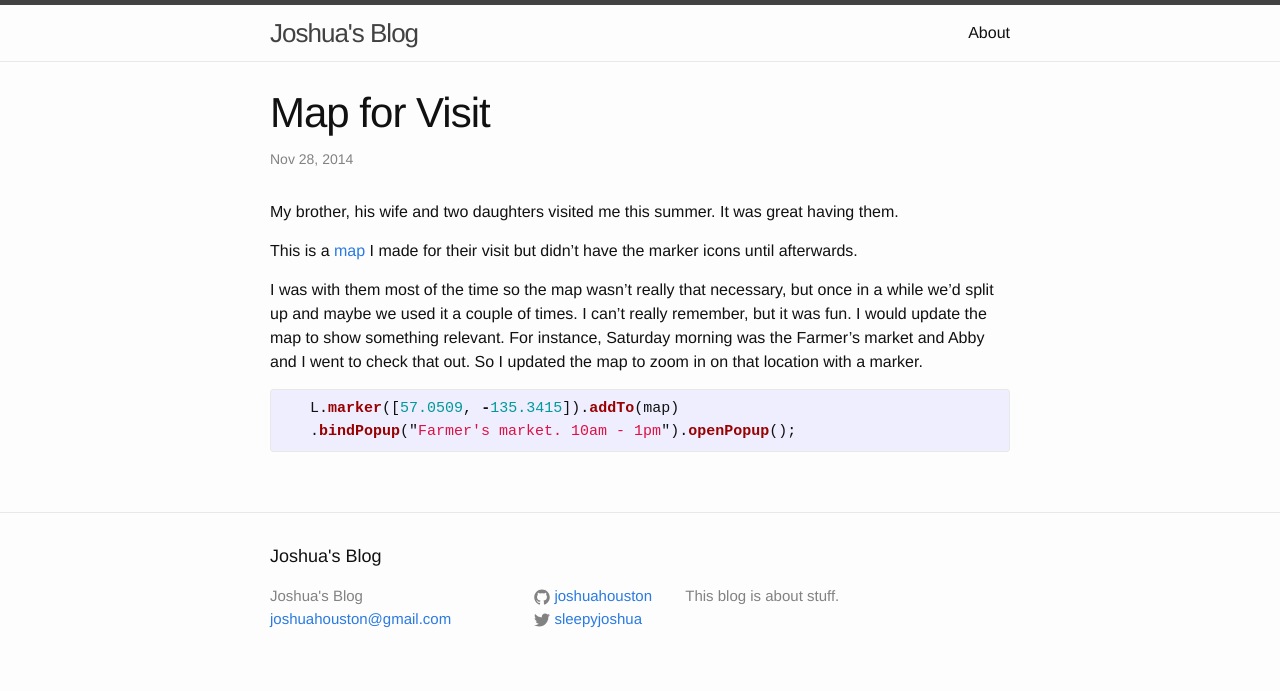
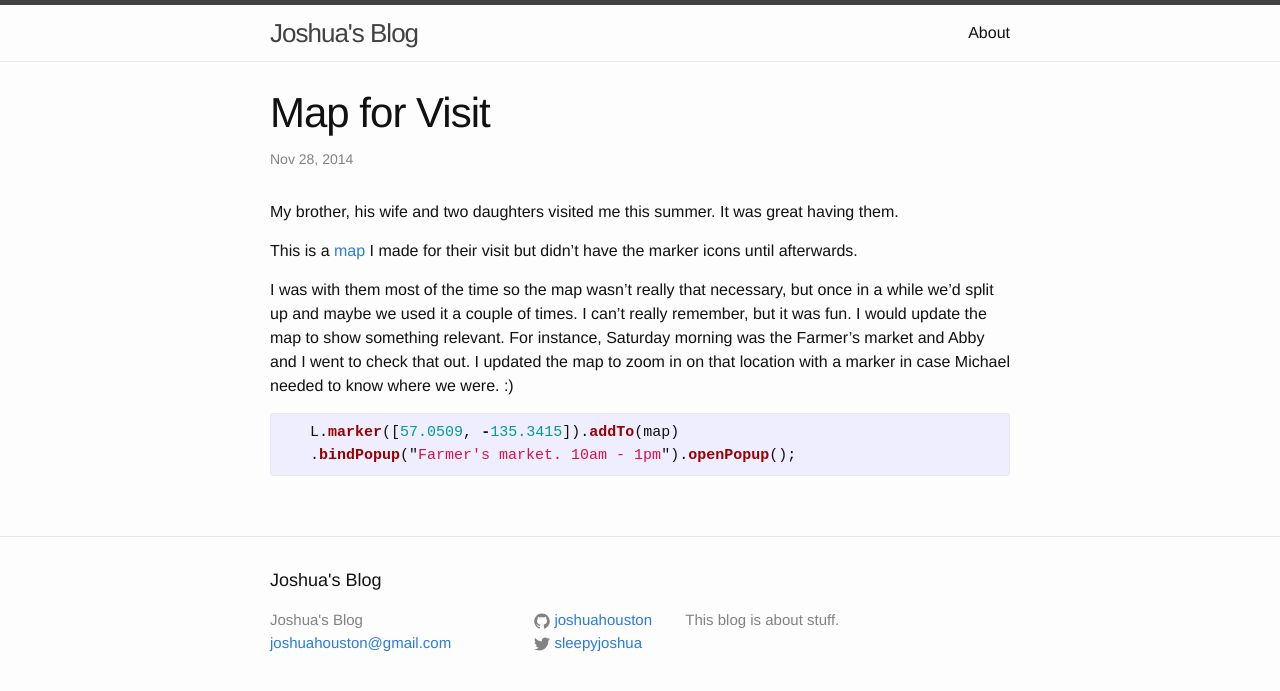
Before and after one commit to joshuahouston/joshuahouston.github.io, a Jekyll site: the page built from _posts/2014-11-28-map-for-visit.markdown, in a window 1280 px wide. Shown: the top 691 px of the page. Built offline with Jekyll 4.4.1, drawn with Linux system fonts in a browser that asks for light colours.

Commit message:
Small
Change

```diff
--- a/_posts/2014-11-28-map-for-visit.markdown
+++ b/_posts/2014-11-28-map-for-visit.markdown
@@ -8,7 +8,7 @@ My brother, his wife and two daughters visited me this summer. It was great havi
 
 This is a [map] I made for their visit but didn't have the marker icons until afterwards.
 
-I was with them most of the time so the map wasn't really that necessary, but once in a while we'd split up and maybe we used it a couple of times. I can't really remember, but it was fun. I would update the map to show something relevant. For instance, Saturday morning was the Farmer's market and Abby and I went to check that out. So I updated the map to zoom in on that location with a marker.
+I was with them most of the time so the map wasn't really that necessary, but once in a while we'd split up and maybe we used it a couple of times. I can't really remember, but it was fun. I would update the map to show something relevant. For instance, Saturday morning was the Farmer's market and Abby and I went to check that out. I updated the map to zoom in on that location with a marker in case Michael needed to know where we were. :)
 
 {% highlight javascript %}
    L.marker([57.0509, -135.3415]).addTo(map)
```
